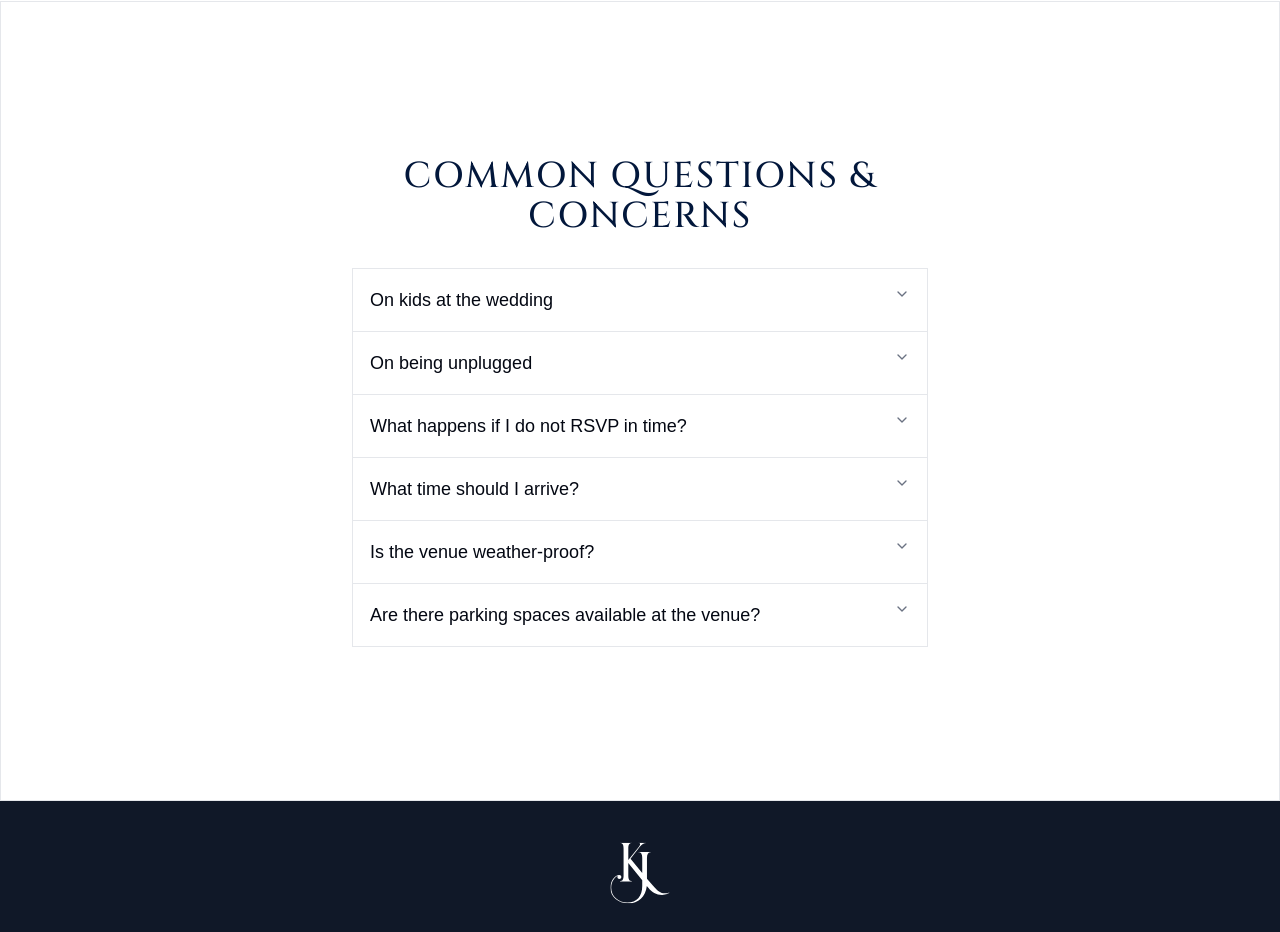
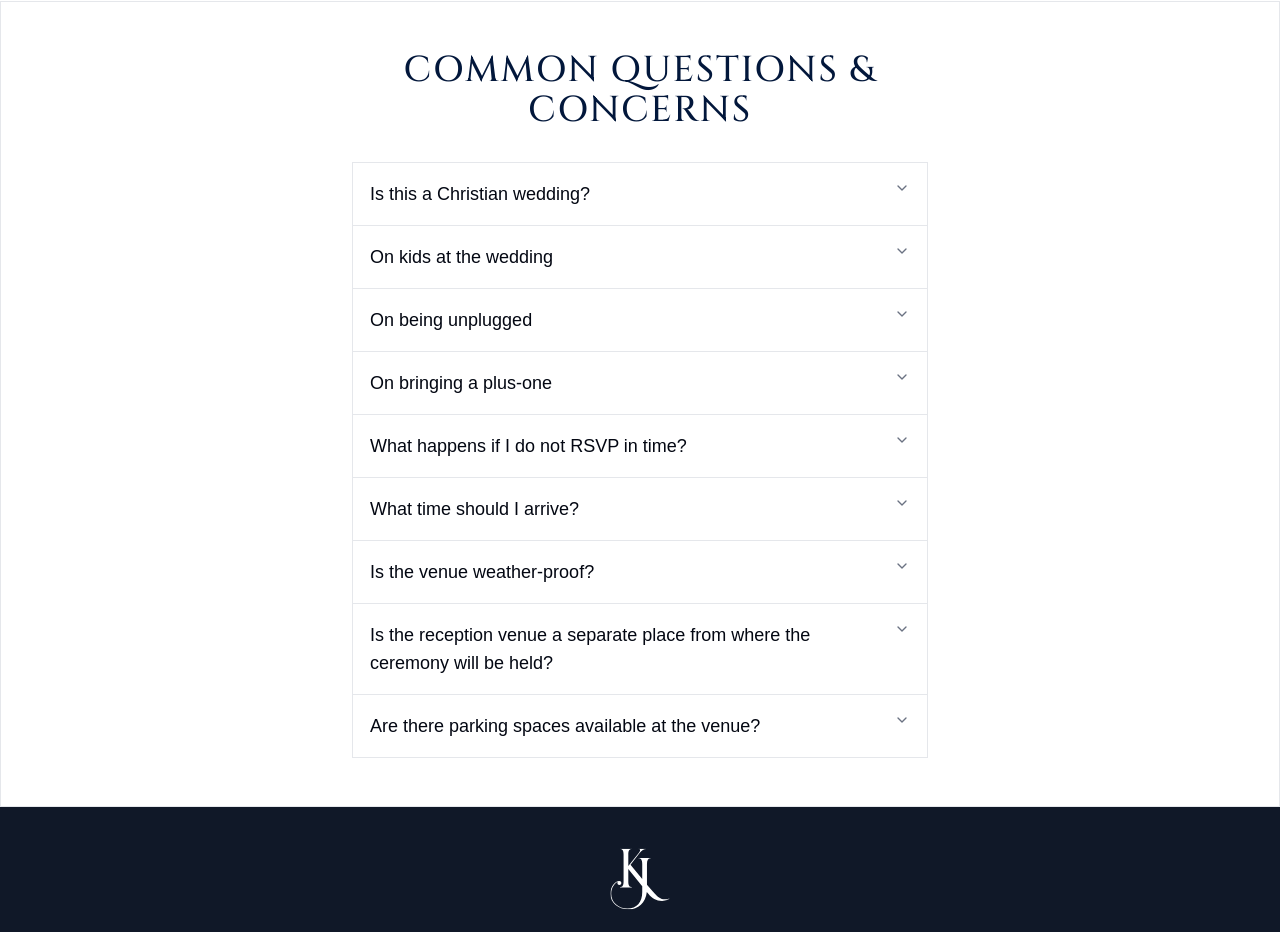
Before and after one commit to engrjeff/jeff-and-kim-website, a Next.js app: page / in a window 1280 px wide. Shown: the part 3961-4893 px from the top of the page. Built offline with nearby package versions, Linux system fonts and the light colour scheme; no server answers; grey boxes are pictures that could not be loaded; a web font is replaced by a local one.

Commit message:
refactor: add more FAQs

```diff
--- a/components/faq.tsx
+++ b/components/faq.tsx
@@ -7,6 +7,10 @@ import {
 
 const faq = [
   {
+    question: 'Is this a Christian wedding?',
+    answer: 'A resounding YES!',
+  },
+  {
     question: 'On kids at the wedding',
     answer:
       'In order to allow guests, including parents, to fully relax and enjoy the celebration, we have chosen to make our wedding an adults-only event. We appreciate your understanding and look forward to celebrating with you!',
@@ -15,6 +19,11 @@ const faq = [
     question: 'On being unplugged',
     answer:
       'We invite you to be fully present with us during our ceremony. Kindly refrain from using phones or cameras so that everyone can enjoy the moment together. We will have professional photographers capturing the day for you to cherish later!',
+  },
+  {
+    question: 'On bringing a plus-one',
+    answer:
+      'Though we desire that many people would witness our wedding, there is a limit to the number of guests that we can accomodate so we can only invite selected people.',
   },
   {
     question: 'What happens if I do not RSVP in time?',
@@ -30,6 +39,12 @@ const faq = [
     question: 'Is the venue weather-proof?',
     answer:
       'Yes, the Garden Hive venue for ceremony and reception areas are covered so you can rest assured that weather will not impact the event.',
+  },
+  {
+    question:
+      'Is the reception venue a separate place from where the ceremony will be held?',
+    answer:
+      'The ceremony will be held at the Garden Hive garden while the reception area will be at the Garden Hive Hall. The two areas are just separated by a wall.',
   },
   {
     question: 'Are there parking spaces available at the venue?',
```
